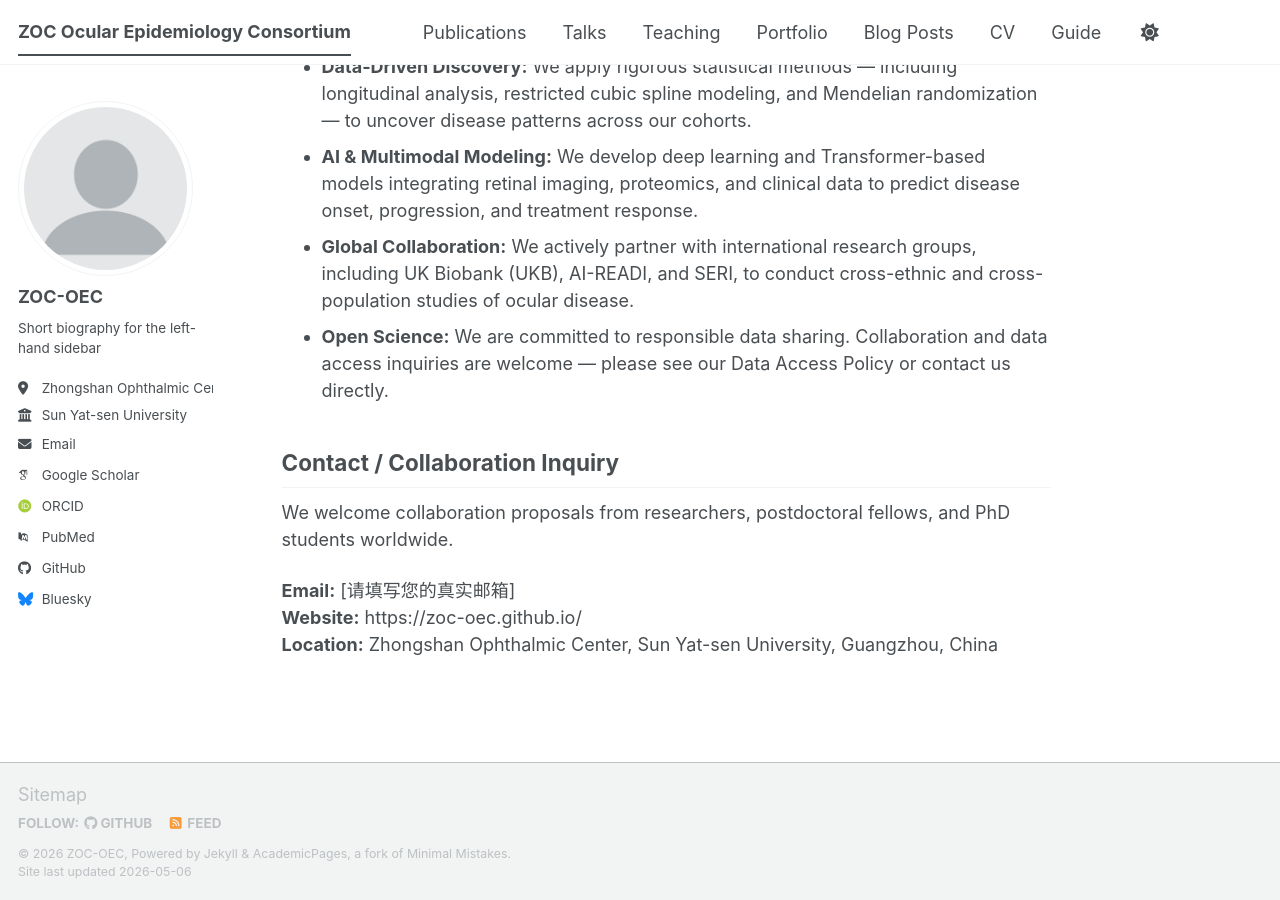
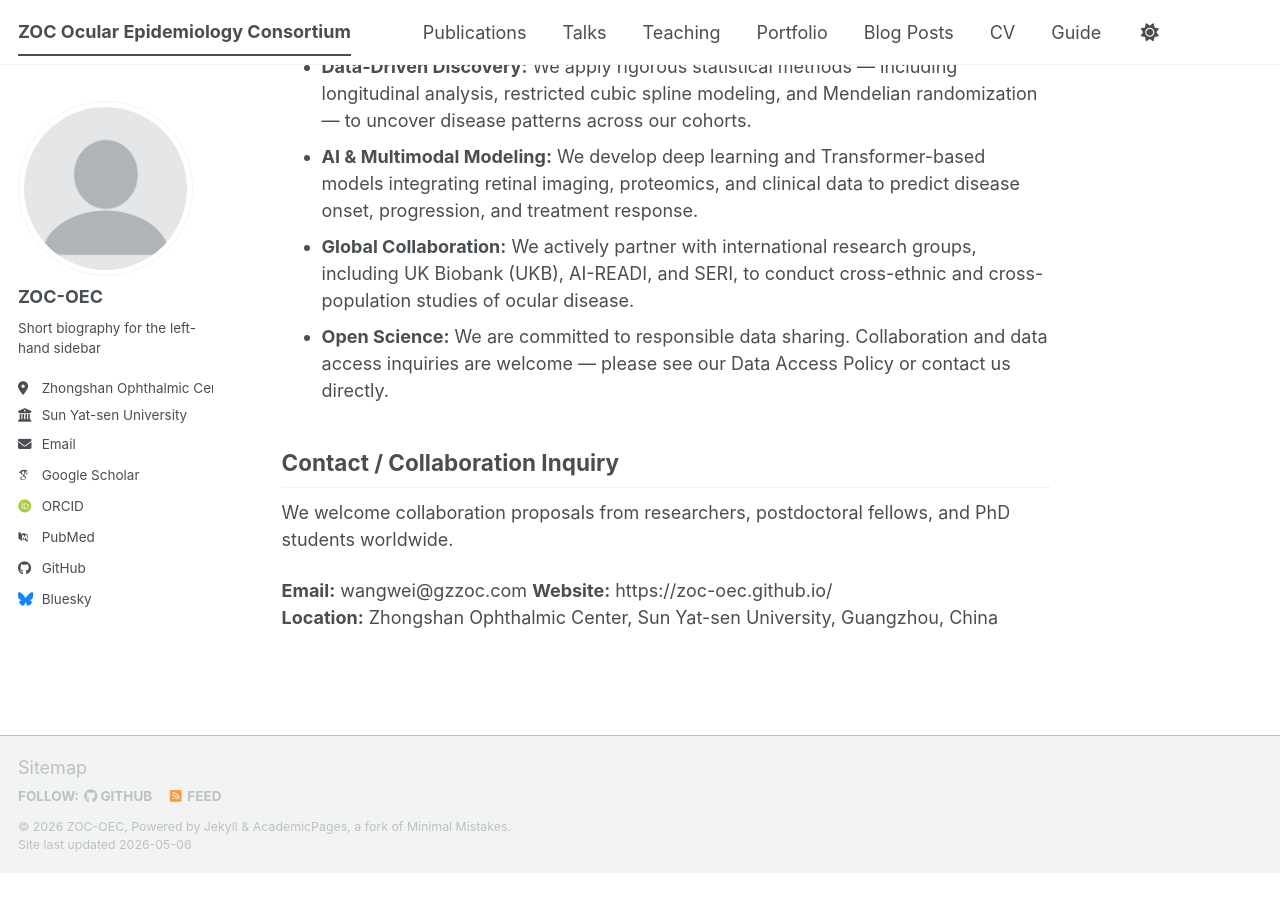
Before and after one commit to zoc-oec/zoc-oec.github.io, a Jekyll site: the page built from _pages/about.md, in a window 1280 px wide and 900 px high, scrolled down 1691 px. Built offline with Jekyll 4.4.1, drawn with Linux system fonts in a browser that asks for light colours; some web fonts are replaced; a script bundle is joined from its source files by our own code; library files that are not in the unit come from our copies; after the commit the page ends 2564 px from its top, so only the background shows below that.

Commit message:
Update about.md

```diff
--- a/_pages/about.md
+++ b/_pages/about.md
@@ -45,6 +45,6 @@
 ## Contact / Collaboration Inquiry
 We welcome collaboration proposals from researchers, postdoctoral fellows, and PhD students worldwide.
 
-**Email:** [请填写您的真实邮箱]
+**Email:** wangwei@gzzoc.com
 **Website:** https://zoc-oec.github.io/
 **Location:** Zhongshan Ophthalmic Center, Sun Yat-sen University, Guangzhou, China
```
